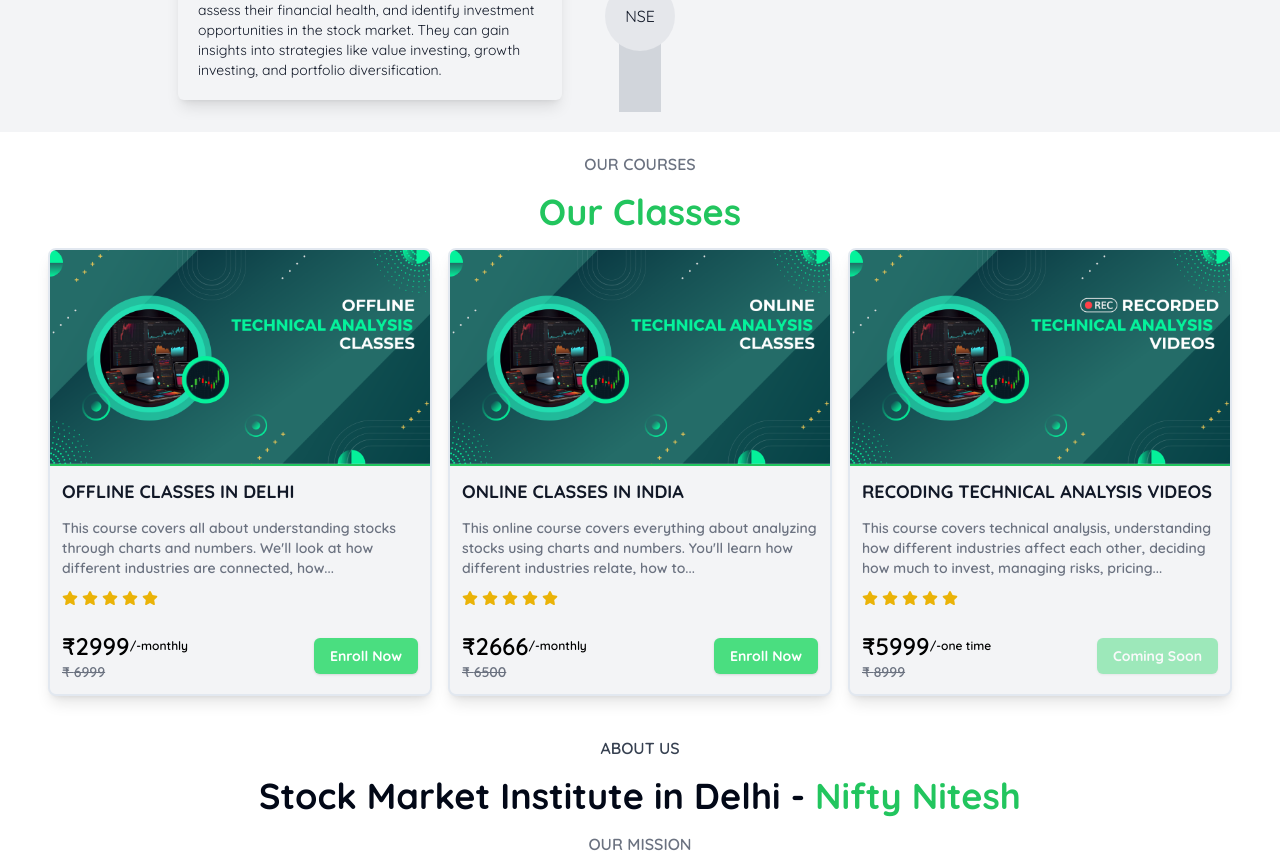
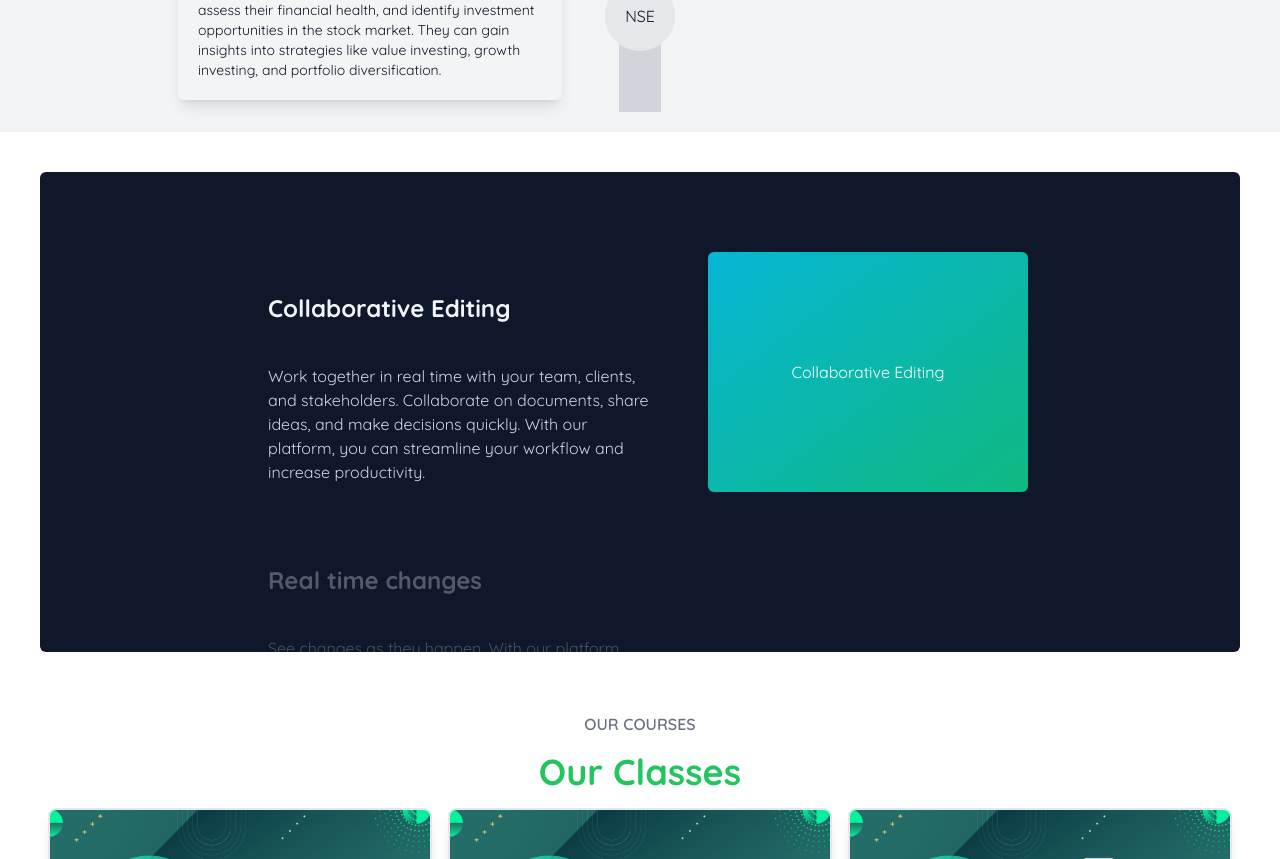
Before and after one commit to riteshk-007/Nifty-Nitesh, a Next.js app: page / in a window 1280 px wide. Shown: the part 1941-2800 px from the top of the page. Built offline with nearby package versions, Linux system fonts and the light colour scheme.

Commit message:
Add StickyScrollRevealDemo component and update framer-motion version

```diff
--- /dev/null
+++ b/app/components/Program.jsx
@@ -0,0 +1,60 @@
+"use client";
+import React from "react";
+import Image from "next/image";
+import { StickyScroll } from "@/components/ui/sticky-scroll-reveal";
+
+const content = [
+  {
+    title: "Collaborative Editing",
+    description:
+      "Work together in real time with your team, clients, and stakeholders. Collaborate on documents, share ideas, and make decisions quickly. With our platform, you can streamline your workflow and increase productivity.",
+    content: (
+      <div className="h-full w-full bg-[linear-gradient(to_bottom_right,var(--cyan-500),var(--emerald-500))] flex items-center justify-center text-white">
+        Collaborative Editing
+      </div>
+    ),
+  },
+  {
+    title: "Real time changes",
+    description:
+      "See changes as they happen. With our platform, you can track every modification in real time. No more confusion about the latest version of your project. Say goodbye to the chaos of version control and embrace the simplicity of real-time updates.",
+    content: (
+      <div className="h-full w-full  flex items-center justify-center text-white">
+        <Image
+          src="/linear.webp"
+          width={300}
+          height={300}
+          className="h-full w-full object-cover"
+          alt="linear board demo"
+        />
+      </div>
+    ),
+  },
+  {
+    title: "Version control",
+    description:
+      "Experience real-time updates and never stress about version control again. Our platform ensures that you're always working on the most recent version of your project, eliminating the need for constant manual updates. Stay in the loop, keep your team aligned, and maintain the flow of your work without any interruptions.",
+    content: (
+      <div className="h-full w-full bg-[linear-gradient(to_bottom_right,var(--orange-500),var(--yellow-500))] flex items-center justify-center text-white">
+        Version control
+      </div>
+    ),
+  },
+  {
+    title: "Running out of content",
+    description:
+      "Experience real-time updates and never stress about version control again. Our platform ensures that you're always working on the most recent version of your project, eliminating the need for constant manual updates. Stay in the loop, keep your team aligned, and maintain the flow of your work without any interruptions.",
+    content: (
+      <div className="h-full w-full bg-[linear-gradient(to_bottom_right,var(--cyan-500),var(--emerald-500))] flex items-center justify-center text-white">
+        Running out of content
+      </div>
+    ),
+  },
+];
+export function StickyScrollRevealDemo() {
+  return (
+    <div className="p-10">
+      <StickyScroll content={content} />
+    </div>
+  );
+}
--- a/app/page.js
+++ b/app/page.js
@@ -7,6 +7,7 @@ import Journey from "./components/Journey";
 import Location from "./components/Location";
 import Slider from "./components/Slider";
 import Works from "./components/Works";
+import { StickyScrollRevealDemo } from "./components/Program";
 
 export default function Home() {
   return (
@@ -14,6 +15,7 @@ export default function Home() {
       <Hero />
       <Works />
       <Journey />
+      <StickyScrollRevealDemo />
       <Cards />
       <About />
       <FaqQuesAns numQuestions={5} />
--- /dev/null
+++ b/components/ui/sticky-scroll-reveal.jsx
@@ -0,0 +1,95 @@
+"use client";
+import React, { useRef } from "react";
+import { useMotionValueEvent, useScroll } from "framer-motion";
+import { motion } from "framer-motion";
+import { cn } from "@/lib/utils";
+
+export const StickyScroll = ({ content, contentClassName }) => {
+  const [activeCard, setActiveCard] = React.useState(0);
+  const ref = useRef(null);
+  const { scrollYProgress } = useScroll({
+    // uncomment line 22 and comment line 23 if you DONT want the overflow container and want to have it change on the entire page scroll
+    // target: ref
+    container: ref,
+    offset: ["start start", "end start"],
+  });
+  const cardLength = content.length;
+
+  useMotionValueEvent(scrollYProgress, "change", (latest) => {
+    const cardsBreakpoints = content.map((_, index) => index / cardLength);
+    const closestBreakpointIndex = cardsBreakpoints.reduce(
+      (acc, breakpoint, index) => {
+        const distance = Math.abs(latest - breakpoint);
+        if (distance < Math.abs(latest - cardsBreakpoints[acc])) {
+          return index;
+        }
+        return acc;
+      },
+      0
+    );
+    setActiveCard(closestBreakpointIndex);
+  });
+
+  const backgroundColors = [
+    "var(--slate-900)",
+    "var(--black)",
+    "var(--neutral-900)",
+  ];
+  const linearGradients = [
+    "linear-gradient(to bottom right, var(--cyan-500), var(--emerald-500))",
+    "linear-gradient(to bottom right, var(--pink-500), var(--indigo-500))",
+    "linear-gradient(to bottom right, var(--orange-500), var(--yellow-500))",
+  ];
+  return (
+    <motion.div
+      animate={{
+        backgroundColor: backgroundColors[activeCard % backgroundColors.length],
+      }}
+      className="h-[30rem] overflow-y-auto flex justify-center relative space-x-10 rounded-md p-10"
+      ref={ref}
+    >
+      <div className="div relative flex items-start px-4">
+        <div className="max-w-2xl">
+          {content.map((item, index) => (
+            <div key={item.title + index} className="my-20">
+              <motion.h2
+                initial={{
+                  opacity: 0,
+                }}
+                animate={{
+                  opacity: activeCard === index ? 1 : 0.3,
+                }}
+                className="text-2xl font-bold text-slate-100"
+              >
+                {item.title}
+              </motion.h2>
+              <motion.p
+                initial={{
+                  opacity: 0,
+                }}
+                animate={{
+                  opacity: activeCard === index ? 1 : 0.3,
+                }}
+                className="text-kg text-slate-300 max-w-sm mt-10"
+              >
+                {item.description}
+              </motion.p>
+            </div>
+          ))}
+          <div className="h-40" />
+        </div>
+      </div>
+      <motion.div
+        animate={{
+          background: linearGradients[activeCard % linearGradients.length],
+        }}
+        className={cn(
+          "hidden lg:block h-60 w-80 rounded-md bg-white sticky top-10 overflow-hidden",
+          contentClassName
+        )}
+      >
+        {content[activeCard].content ?? null}
+      </motion.div>
+    </motion.div>
+  );
+};
--- a/package.json
+++ b/package.json
@@ -20,7 +20,7 @@
     "embla-carousel": "^8.0.0",
     "embla-carousel-autoplay": "^8.0.0",
     "embla-carousel-react": "^8.0.0",
-    "framer-motion": "^11.0.14",
+    "framer-motion": "^11.0.15",
     "next": "14.1.1",
     "next-themes": "^0.2.1",
     "react": "^18",
--- a/tailwind.config.js
+++ b/tailwind.config.js
@@ -1,3 +1,16 @@
+const flattenColorPalette =
+  require("tailwindcss/lib/util/flattenColorPalette").default;
+function addVariablesForColors({ addBase, theme }) {
+  let allColors = flattenColorPalette(theme("colors"));
+  let newVars = Object.fromEntries(
+    Object.entries(allColors).map(([key, val]) => [`--${key}`, val])
+  );
+
+  addBase({
+    ":root": newVars,
+  });
+}
+
 /** @type {import('tailwindcss').Config} */
 module.exports = {
   darkMode: ["class"],
@@ -73,5 +86,5 @@ module.exports = {
       },
     },
   },
-  plugins: [require("tailwindcss-animate")],
+  plugins: [require("tailwindcss-animate"), addVariablesForColors],
 };
```
Also changed, not shown: 1 other file (tests, documents, lock files or other folders).
